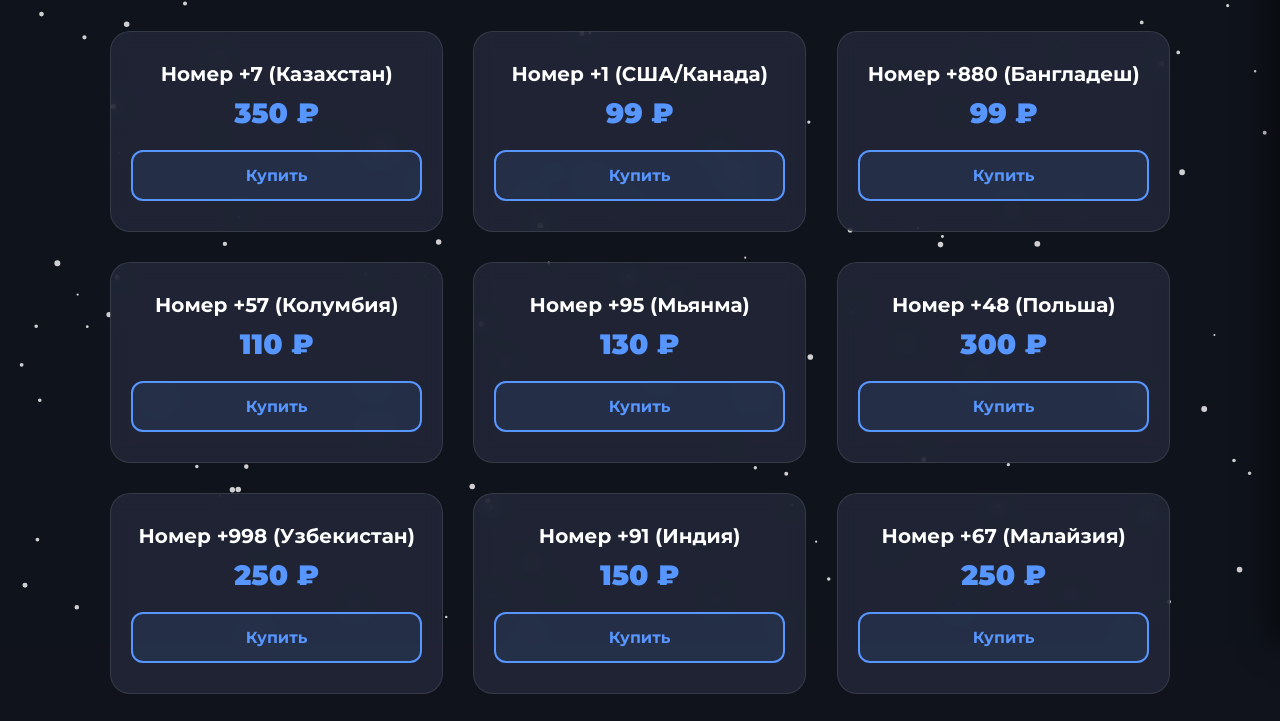
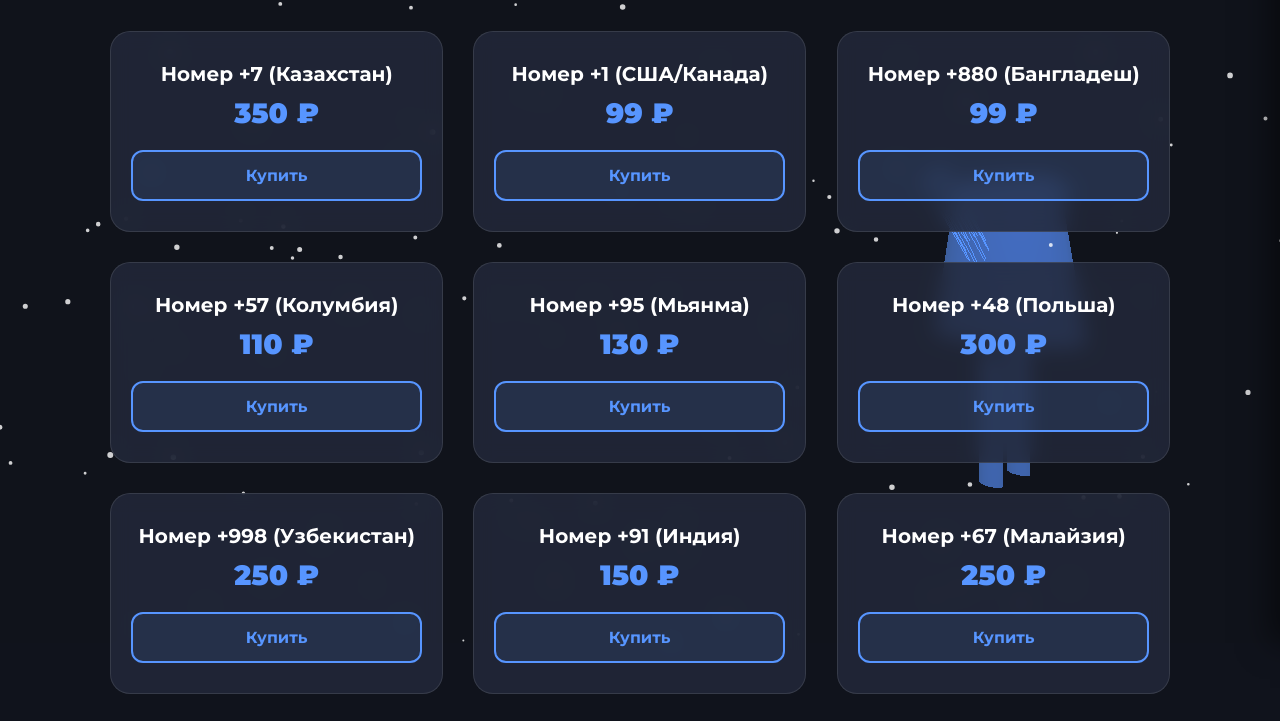
Before and after one commit to nekostore111-dotcom/nekostore123, a plain HTML site: page index.html in a window 1280 px wide. Shown: the part 157-878 px from the top of the page. Drawn offline with nearby package versions, Linux system fonts and the light colour scheme; animation ran at ten frames a second.

Commit message:
Add files via upload

```diff
--- a/index.html
+++ b/index.html
@@ -12,10 +12,6 @@
         * { margin: 0; padding: 0; box-sizing: border-box; }
 
         body {
-            background-image: url('bg.jpg');
-            background-size: cover;
-            background-position: center;
-            background-attachment: fixed;
             background-color: #10131c;
             color: white;
             font-family: 'Montserrat', sans-serif;
@@ -30,7 +26,7 @@
             content: '';
             position: fixed;
             top: 0; left: 0; width: 100%; height: 100%;
-            background: rgba(16, 19, 28, 0.6);
+            background: rgba(16, 19, 28, 0.7);
             z-index: -1;
         }
 
@@ -40,6 +36,14 @@
             top: 0; left: 0; width: 100%; height: 100%;
             pointer-events: none;
             z-index: 1;
+        }
+
+        /* 3D Canvas (на заднем фоне) */
+        #webgl-canvas {
+            position: fixed;
+            top: 0; left: 0; width: 100%; height: 100%;
+            z-index: 0; /* Позади всего, но перед фоном */
+            pointer-events: none;
         }
 
         header {
@@ -63,6 +67,7 @@
         #cart-btn {
             background: rgba(37, 43, 61, 0.8); padding: 8px 16px; border-radius: 20px;
             border: 1px solid #5795ff; color: #fff; font-weight: 700; cursor: pointer; transition: 0.2s; font-size: 15px;
+            z-index: 60;
         }
         #cart-btn:hover { background: #5795ff; color: #10131c; }
 
@@ -79,9 +84,9 @@
             gap: 30px; margin-top: 20px;
         }
 
-        /* Карточка с 3D-эффектом и свечением */
+        /* Карточка */
         .product {
-            background: rgba(35, 40, 58, 0.8); backdrop-filter: blur(10px);
+            background: rgba(35, 40, 58, 0.85); backdrop-filter: blur(10px);
             padding: 30px 20px; border-radius: 20px; border: 1px solid rgba(255, 255, 255, 0.1);
             display: flex; flex-direction: column; justify-content: space-between;
             text-align: center;
@@ -97,7 +102,6 @@
             box-shadow: 0 15px 40px rgba(87, 149, 255, 0.3);
         }
 
-        /* Светящееся пятно внутри карточки за мышкой */
         .product::before {
             content: '';
             position: absolute;
@@ -121,9 +125,7 @@
             position: relative; z-index: 2;
         }
 
-        .buy-button:hover {
-            background: #5795ff; color: white; box-shadow: 0 0 20px rgba(87, 149, 255, 0.6);
-        }
+        .buy-button:hover { background: #5795ff; color: white; box-shadow: 0 0 20px rgba(87, 149, 255, 0.6); }
 
         /* Корзина */
         .cart-overlay { position: fixed; top: 0; left: 0; width: 100%; height: 100%; background: rgba(0, 0, 0, 0.6); backdrop-filter: blur(4px); z-index: 90; opacity: 0; visibility: hidden; transition: all 0.3s ease; }
@@ -158,12 +160,33 @@
         .social-links a.tg:hover { background: #29b6f6; color: white; border-color: #29b6f6; transform: translateY(-3px); }
         .social-links a.vk:hover { background: #4a76a8; color: white; border-color: #4a76a8; transform: translateY(-3px); }
 
-        @media (max-width: 800px) { header { flex-direction: column; gap: 15px; } nav { flex-wrap: wrap; justify-content: center; } }
+        /* АДАПТИВ ПОД ТЕЛЕФОН (2 КОЛОНКИ) */
+        @media (max-width: 800px) {
+            header { flex-direction: column; gap: 15px; padding: 15px 20px;}
+            nav { flex-wrap: wrap; justify-content: center; gap: 10px; }
+            main > h2 { font-size: 26px; margin-bottom: 20px;}
+        }
+
+        @media (max-width: 600px) {
+            #products {
+                grid-template-columns: repeat(2, 1fr);
+                gap: 10px;
+            }
+            .product {
+                padding: 15px 10px;
+                border-radius: 12px;
+            }
+            .product h3 { font-size: 14px; margin-bottom: 5px; }
+            .price { font-size: 18px; margin-bottom: 10px; }
+            .buy-button { padding: 10px; font-size: 13px; border-radius: 8px; }
+        }
     </style>
 </head>
 <body>
 
+    <!-- Canvas для снега и 3D-человека -->
     <canvas id="snow-canvas"></canvas>
+    <canvas id="webgl-canvas"></canvas>
 
     <header>
         <h1>NEKO STORE</h1>
@@ -206,10 +229,13 @@
         </div>
     </footer>
 
+    <!-- ПОДКЛЮЧАЕМ THREE.JS ДЛЯ 3D -->
+    <script src="https://cdnjs.cloudflare.com/ajax/libs/three.js/r128/three.min.js"></script>
+
     <script>
-        localStorage.clear(); // Очистка старых данных
+        localStorage.clear();
 
-        // --- СНЕГ ---
+        // --- 1. ЛОГИКА СНЕГА ---
         const snowCanvas = document.getElementById('snow-canvas');
         const sCtx = snowCanvas.getContext('2d');
         let sWidth = snowCanvas.width = window.innerWidth;
@@ -242,7 +268,7 @@
         }
         drawSnow();
 
-        // --- МАГАЗИН ---
+        // --- 2. МАГАЗИН И КОРЗИНА ---
         const telegramUsername = "uygix";
         const productsContainer = document.getElementById("products");
 
@@ -259,7 +285,11 @@
             { name: "Номер +375 (Беларусь)", price: 850 },
             { name: "Номер +380 (Украина)", price: 400 },
             { name: "Номер +33 (Франция)", price: 300 },
-            { name: "Номер +81 (Япония)", price: 250 }
+            { name: "Номер +81 (Япония)", price: 250 },
+            { name: "Номер +86 (Китай)", price: 650 },
+            { name: "Номер +374 (Армения)", price: 400 },
+            { name: "Номер +218 (Ливия)", price: 450 },
+            { name: "Номер +34 (Испания)", price: 250 }
         ];
 
         defaultProducts.forEach(product => {
@@ -273,7 +303,7 @@
             productsContainer.appendChild(div);
         });
 
-        // --- 3D-ЭФФЕКТ И СВЕЧЕНИЕ НА КАРТОЧКАХ ---
+        // 3D-ЭФФЕКТ НА КАРТОЧКАХ
         document.querySelectorAll('.product').forEach(card => {
             card.addEventListener('mousemove', (e) => {
                 const rect = card.getBoundingClientRect();
@@ -295,7 +325,7 @@
             });
         });
 
-        // --- КОРЗИНА ---
+        // ЛОГИКА КОРЗИНЫ
         let cart = [];
         const cartBtn = document.getElementById("cart-btn");
         const cartSidebar = document.getElementById("cart-sidebar");
@@ -359,6 +389,91 @@
             this.href = `https://t.me/${telegramUsername}?text=${encodeURIComponent(message)}`;
             setTimeout(() => { cart = []; updateCartUI(); closeCart(); }, 100);
         });
+
+        // --- 3. 3D ЧЕЛОВЕК С ВАШИМ ЛИЦОМ (THREE.JS) ---
+        const scene = new THREE.Scene();
+        const camera = new THREE.PerspectiveCamera(75, window.innerWidth / window.innerHeight, 0.1, 1000);
+        camera.position.z = 5;
+
+        const renderer = new THREE.WebGLRenderer({ canvas: document.getElementById('webgl-canvas'), alpha: true });
+        renderer.setSize(window.innerWidth, window.innerHeight);
+        renderer.setPixelRatio(window.devicePixelRatio);
+
+        const group = new THREE.Group();
+
+        // Материалы
+        const glowMaterial = new THREE.MeshBasicMaterial({ color: 0x5795ff, wireframe: true });
+        const solidMaterial = new THREE.MeshStandardMaterial({ color: 0x1b2030, emissive: 0x5795ff, emissiveIntensity: 0.5 });
+
+        // Голова (Ваше фото)
+        const textureLoader = new THREE.TextureLoader();
+        const faceTexture = textureLoader.load('my_face.jpg'); // Имя файла с вашим лицом
+        const faceMaterial = new THREE.SpriteMaterial({ map: faceTexture });
+        const head = new THREE.Sprite(faceMaterial);
+        head.position.y = 1.8;
+        head.scale.set(1.5, 1.5, 1);
+        group.add(head);
+
+        // Тело
+        const bodyGeo = new THREE.CylinderGeometry(0.4, 0.6, 1.5, 16);
+        const body = new THREE.Mesh(bodyGeo, solidMaterial);
+        body.position.y = 0.5;
+        group.add(body);
+
+        // Руки и ноги
+        const limbGeo = new THREE.CylinderGeometry(0.1, 0.1, 1.2, 8);
+
+        const leftArm = new THREE.Mesh(limbGeo, glowMaterial);
+        leftArm.position.set(-0.7, 0.8, 0);
+        leftArm.rotation.z = Math.PI / 4;
+        group.add(leftArm);
+
+        const rightArm = new THREE.Mesh(limbGeo, glowMaterial);
+        rightArm.position.set(0.7, 0.8, 0);
+        rightArm.rotation.z = -Math.PI / 4;
+        group.add(rightArm);
+
+        const leftLeg = new THREE.Mesh(limbGeo, solidMaterial);
+        leftLeg.position.set(-0.25, -1, 0);
+        group.add(leftLeg);
+
+        const rightLeg = new THREE.Mesh(limbGeo, solidMaterial);
+        rightLeg.position.set(0.25, -1, 0);
+        group.add(rightLeg);
+
+        // Ставим человека справа (или прячем на телефоне)
+        const updatePosition = () => {
+            if (window.innerWidth < 800) {
+                group.position.set(0, -1, -3); // На телефоне сдвигаем назад и вниз
+            } else {
+                group.position.set(3.5, -0.5, 0); // На ПК справа
+            }
+        };
+        updatePosition();
+        scene.add(group);
+
+        // Свет
+        const ambientLight = new THREE.AmbientLight(0xffffff, 0.6);
+        scene.add(ambientLight);
+        const pointLight = new THREE.PointLight(0x5795ff, 1.5, 10);
+        pointLight.position.set(2, 3, 4);
+        scene.add(pointLight);
+
+        // Анимация
+        function animate3D() {
+            requestAnimationFrame(animate3D);
+            group.rotation.y += 0.01;
+            group.position.y = (window.innerWidth < 800 ? -1 : -0.5) + Math.sin(Date.now() * 0.002) * 0.2;
+            renderer.render(scene, camera);
+        }
+        animate3D();
+
+        window.addEventListener('resize', () => {
+            camera.aspect = window.innerWidth / window.innerHeight;
+            camera.updateProjectionMatrix();
+            renderer.setSize(window.innerWidth, window.innerHeight);
+            updatePosition(); // Пересчитываем позицию при изменении размера
+        });
     </script>
 </body>
 </html>
```
